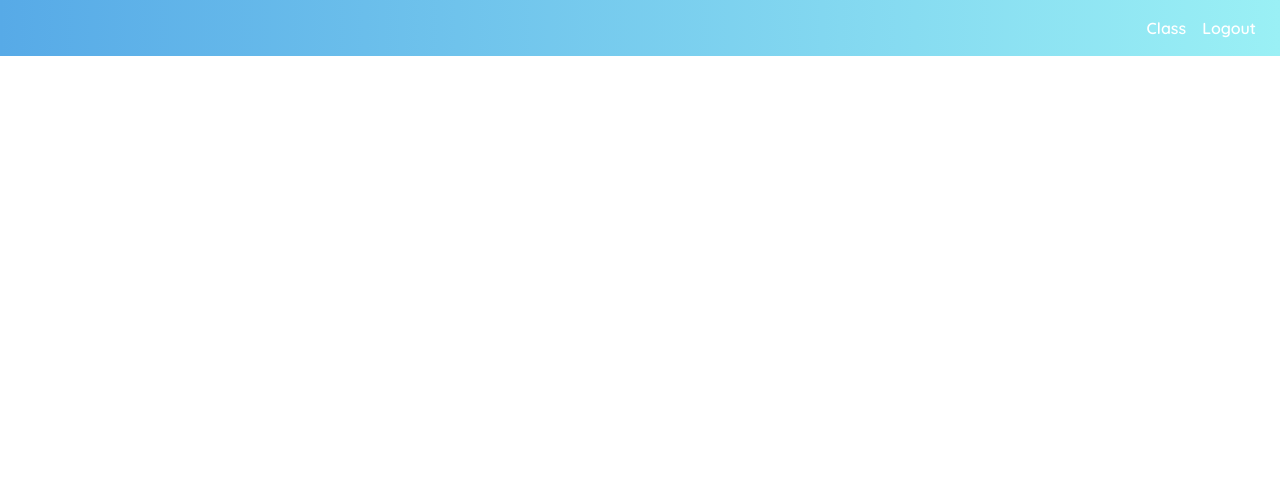
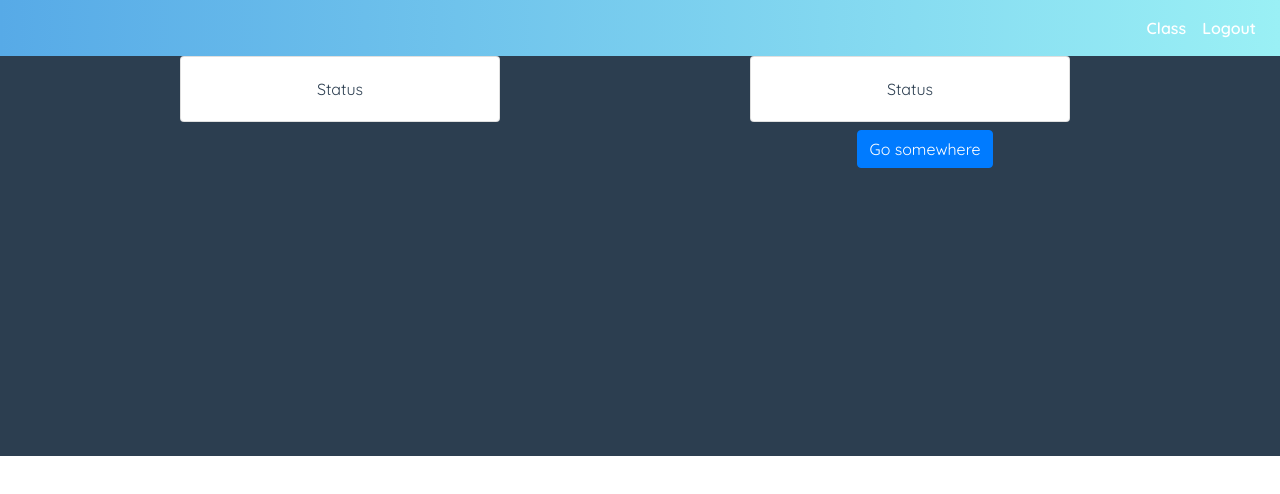
Before and after one commit to iizcy/wdd-checkclass, a Vue app in the folder wdd-checkclass/: page /History_Teacher in a window 1280 px wide. Shown: the top 494 px of the page. Built offline with nearby package versions, Linux system fonts and the light colour scheme.

Commit message:
History_Teacher

```diff
--- a/wdd-checkclass/src/views/History_Teacher.vue
+++ b/wdd-checkclass/src/views/History_Teacher.vue
@@ -1,7 +1,30 @@
 <template>
   <div id="History_Teacher">
     <nav-bar-teacher></nav-bar-teacher>
+    <div class="container-History_Teacher">
+      <b-container class="bv-example-row">
+      <b-row align-h="around">
+      <b-col cols="4">
+      <b-card
+        style="max-width: 20rem;"
+        class="mb-2"
+      >
+        <b-card-text>Status</b-card-text>
+      </b-card>
+      </b-col>
+      <b-col cols="4">
+            <b-card
+        style="max-width: 20rem;"
+        class="mb-2"
+      >
+        <b-card-text>Status</b-card-text>
 
+      </b-card>
+      <b-button href="#" variant="primary">Go somewhere</b-button>
+      </b-col>
+      </b-row>
+      </b-container>
+    </div>
   </div>
 </template>
 
@@ -18,33 +41,16 @@ export default {
 <style scoped>
 @import url("https://fonts.googleapis.com/css2?family=Quicksand:wght@300;400;500;600;700&display=swap");
 
-#ClassTeacher {
+#History_Teacher {
   font-family: "Quicksand", sans-serif;
   -webkit-font-smoothing: antialiased;
   -moz-osx-font-smoothing: grayscale;
   text-align: center;
   color: #2c3e50;
+  background-color:#2c3e50;
+}
+.container-History_Teacher{
+  height: 50vh;
 }
 
-.form-group {
-  padding: 2% 0%;
-  margin-bottom: 0rem;
-}
-
-.form-control {
-  border-radius: 30rem;
-}
-
-.btn-creatClass_2{
-    margin-top: 20px;
-    background-image: linear-gradient(90deg, #57aae7, #9af0f5);
-    border: none;
-    box-shadow: 0 4px 8px 0 rgba(0, 0, 0, 0.2);
-
-}
-.modal-body {
-    position: relative;
-    flex: 1 1 auto;
-    padding: 10rem;
-}
 </style>
```
